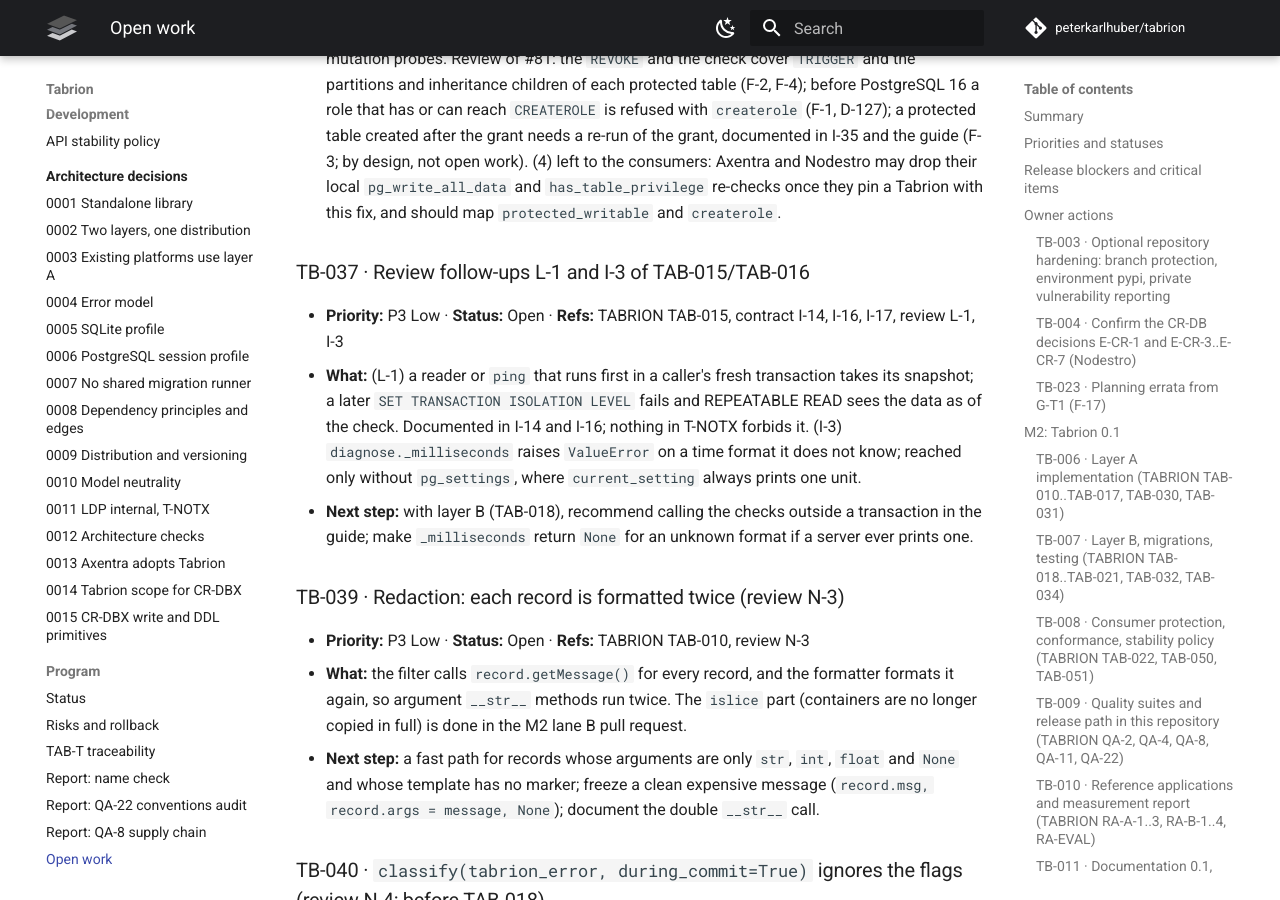
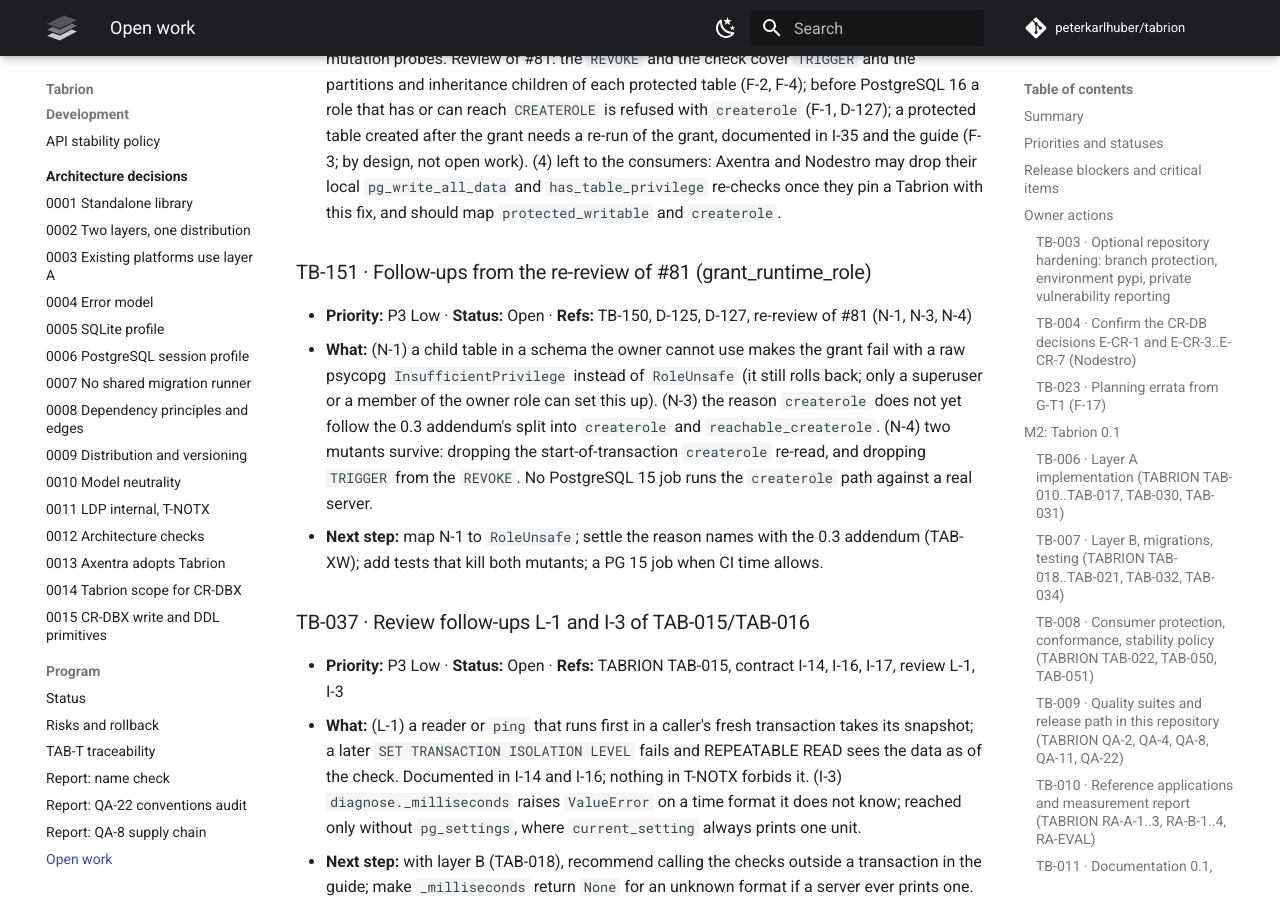
Before and after one commit to peterkarlhuber/tabrion, an MkDocs documentation site: the page built from docs/TODO.md, in a window 1280 px wide and 900 px high, scrolled down 38804 px. Built offline with MkDocs 1.6.1 and Material for MkDocs 9.7.7, drawn with Linux system fonts in a browser that asks for light colours; comment, search, counter and statistics services are not loaded.

Commit message:
Re-review of #81: docs name late partitions, TRIGGER; TB-151 follow-ups
Co-Authored-By: Claude Opus 5.5 <noreply@anthropic.com>
Claude-Session: https://claude.ai/code/session_011tY7TAans48GbZAuavtHPL

```diff
--- a/docs/TODO.md
+++ b/docs/TODO.md
@@ -1176,6 +1176,17 @@ required (owner decision of 2026-11-08 11:26Z).
   and `has_table_privilege` re-checks once they pin a Tabrion with this fix, and should map `protected_writable` and
   `createrole`.
 
+### TB-151 · Follow-ups from the re-review of #81 (grant_runtime_role)
+
+- **Priority:** P3 Low · **Status:** Open · **Refs:** TB-150, D-125, D-127, re-review of #81 (N-1, N-3, N-4)
+- **What:** (N-1) a child table in a schema the owner cannot use makes the grant fail with a raw psycopg
+  `InsufficientPrivilege` instead of `RoleUnsafe` (it still rolls back; only a superuser or a member of the owner role
+  can set this up). (N-3) the reason `createrole` does not yet follow the 0.3 addendum's split into `createrole` and
+  `reachable_createrole`. (N-4) two mutants survive: dropping the start-of-transaction `createrole` re-read, and
+  dropping `TRIGGER` from the `REVOKE`. No PostgreSQL 15 job runs the `createrole` path against a real server.
+- **Next step:** map N-1 to `RoleUnsafe`; settle the reason names with the 0.3 addendum (TAB-XW); add tests that
+  kill both mutants; a PG 15 job when CI time allows.
+
 ### TB-037 · Review follow-ups L-1 and I-3 of TAB-015/TAB-016
 
 - **Priority:** P3 Low · **Status:** Open · **Refs:** TABRION TAB-015, contract I-14, I-16, I-17, review L-1, I-3
```
Also changed, not shown: CHANGELOG.md (+2 -2 lines), docs/api/contract.md (+1 -1 lines), docs/guides/postgresql.md (+2 -1 lines), docs/guides/security.md (+2 -2 lines), 1 other file.
